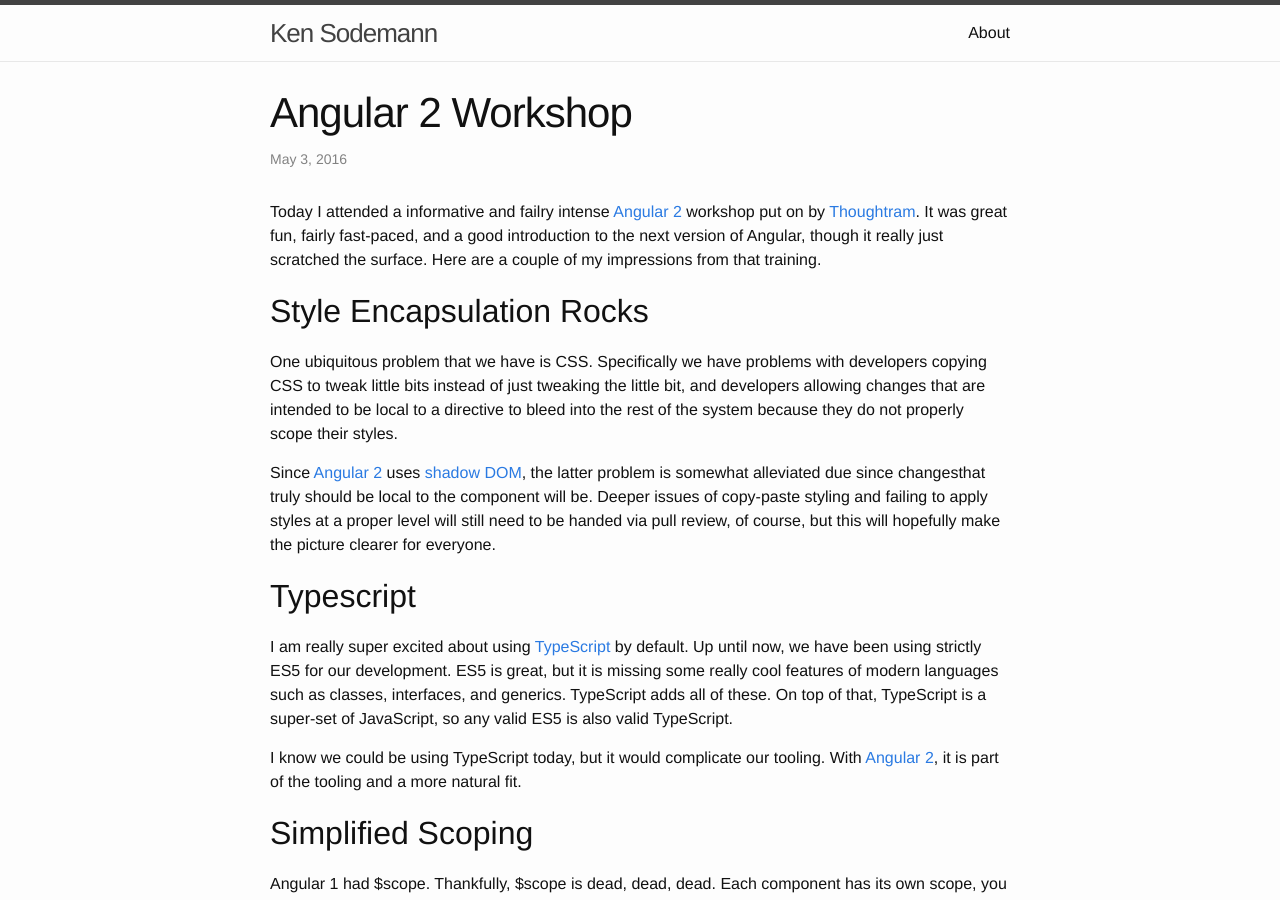
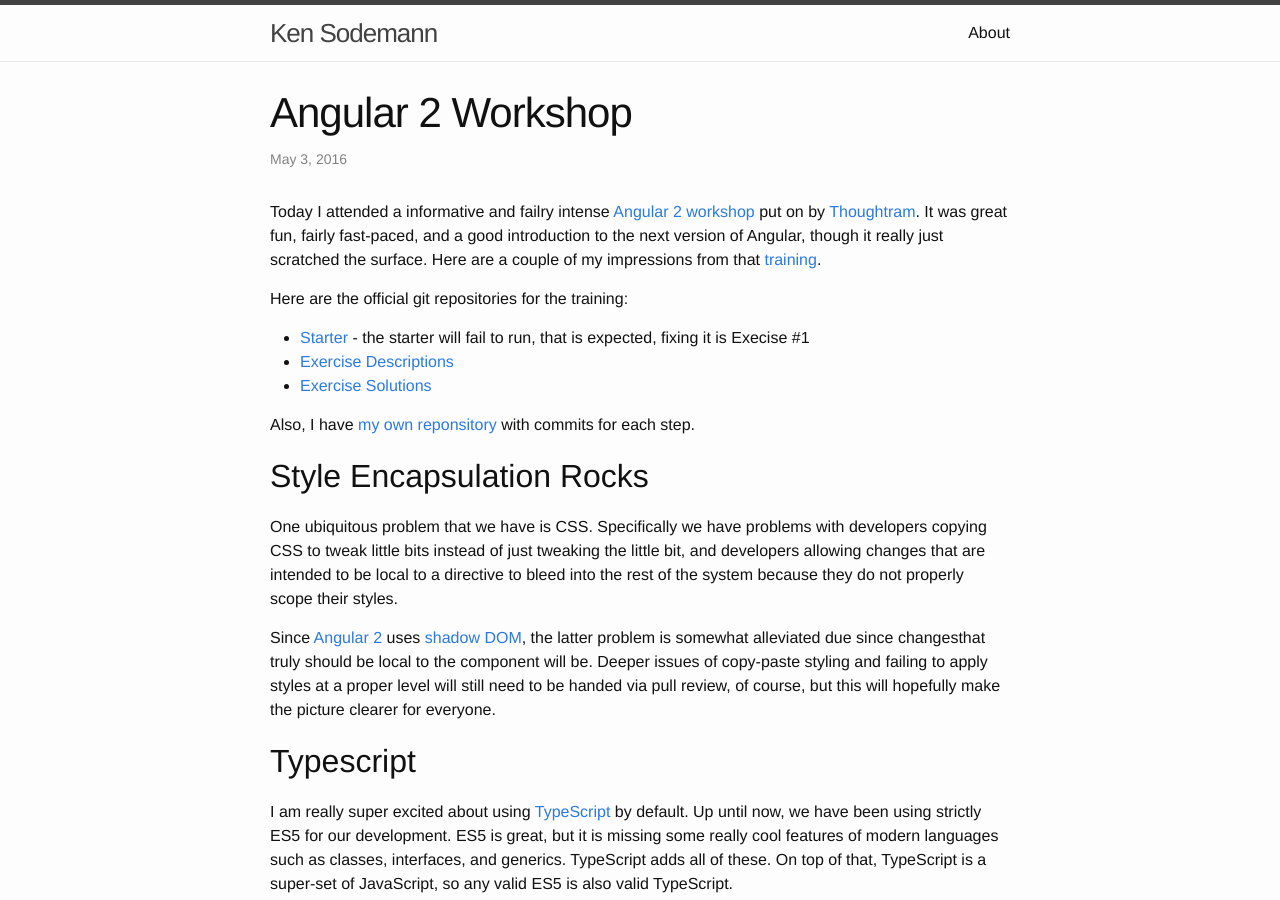
Before and after one commit to kensodemann/kensodemann.github.io, a Jekyll site: the page built from _posts/2016-05-03-angular-2-workshop.markdown, in a window 1280 px wide and 900 px high. Built offline with Jekyll 4.4.1, drawn with Linux system fonts in a browser that asks for light colours.

Commit message:
add repo information for the master class

```diff
--- a/_posts/2016-05-03-angular-2-workshop.markdown
+++ b/_posts/2016-05-03-angular-2-workshop.markdown
@@ -5,9 +5,17 @@
 categories: ngconf2016
 ---
 
-Today I attended a informative and failry intense [Angular 2][angular2] workshop put on by [Thoughtram][thoughtram].
+Today I attended a informative and failry intense [Angular 2][angular2] [workshop][slides] put on by [Thoughtram][thoughtram].
 It was great fun, fairly fast-paced, and a good introduction to the next version of Angular, though it really just
-scratched the surface. Here are a couple of my impressions from that training.
+scratched the surface. Here are a couple of my impressions from that [training][slides].
+
+Here are the official git repositories for the training:
+
+* [Starter][starter] - the starter will fail to run, that is expected, fixing it is Execise #1
+* [Exercise Descriptions][descriptions]
+* [Exercise Solutions][solutions]
+
+Also, I have [my own reponsitory][mine] with commits for each step.
 
 ## Style Encapsulation Rocks
 
@@ -57,3 +65,8 @@
 [shadowDOM]: http://webcomponents.org/articles/shadow-dom-strategies-in-angular-2/
 [typescript]: https://www.typescriptlang.org
 [ngcli]: https://cli.angular.io
+[starter]: https://github.com/thoughtram/angular2-master-class-starter
+[slides]: http://thoughtram.io/angular2-master-class-jump-start-slides/#/
+[descriptions]: https://github.com/thoughtram/angular2-master-class-jump-start-exercise-descriptions
+[solutions]: https://github.com/thoughtram/angular2-master-class-jump-start-solutions
+[mine]: https://github.com/kensodemann/angular2-master-class
```
